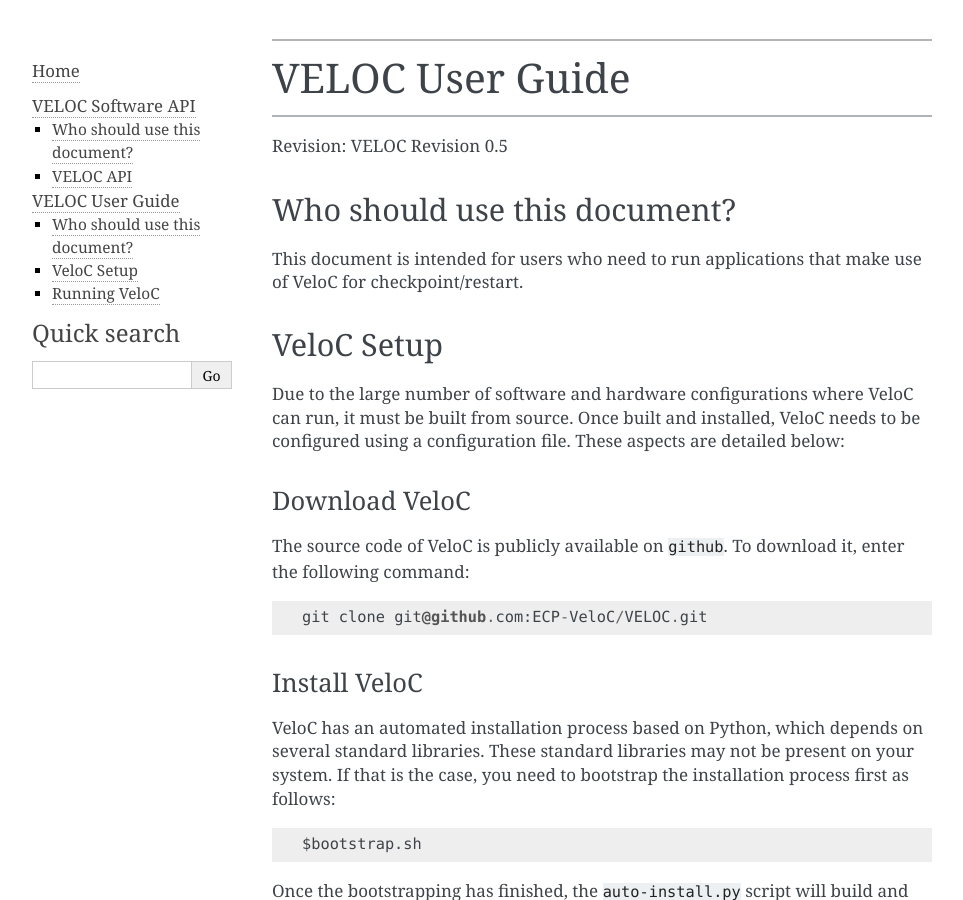
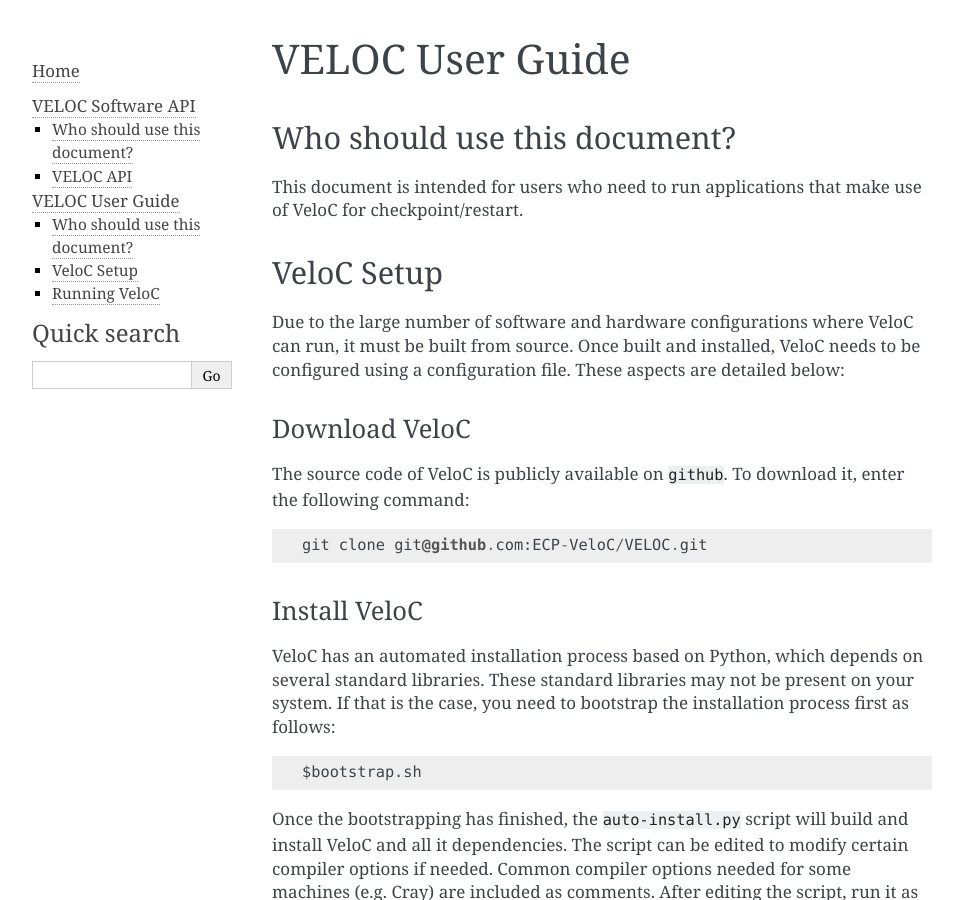
Before and after one commit to ECP-VeloC/VELOC, a Sphinx documentation site: the page built from docs/userguide.rst, in a window 1280 px wide and 900 px high. Shown: the whole window, without its empty margins (148-1111 px from the left). Built offline with Sphinx 7.4.7, drawn with Linux system fonts in a browser that asks for light colours; pages that are not in the unit, such as notebooks, are missing from menus.

Commit message:
Update userguide.rst

```diff
--- a/docs/userguide.rst
+++ b/docs/userguide.rst
@@ -1,63 +1,5 @@
-.. raw:: latex
-
-   \vspace*{1.0in}
-
-.. raw:: html
-
-   <div style="color: gray">
-
---------------
-
-.. raw:: html
-
-   </div>
-
 VELOC User Guide
 ================
-
-.. raw:: html
-
-   <div style="color: gray">
-
---------------
-
-.. raw:: html
-
-   </div>
-
-.. raw:: latex
-
-   \vspace*{10.0ex}
-
-.. raw:: latex
-
-   \Large
-
-.. raw:: latex
-
-   \vspace*{2.0ex}
-
-Revision: VELOC Revision 0.5
-
-.. raw:: latex
-
-   \normalsize
-
-.. raw:: latex
-
-   \setcounter{page}{0}
-
-.. raw:: latex
-
-   \thispagestyle{empty}
-
-.. raw:: latex
-
-   \newpage
-
-.. raw:: latex
-
-   \tableofcontents
 
 .. _ch:users:
 
```
